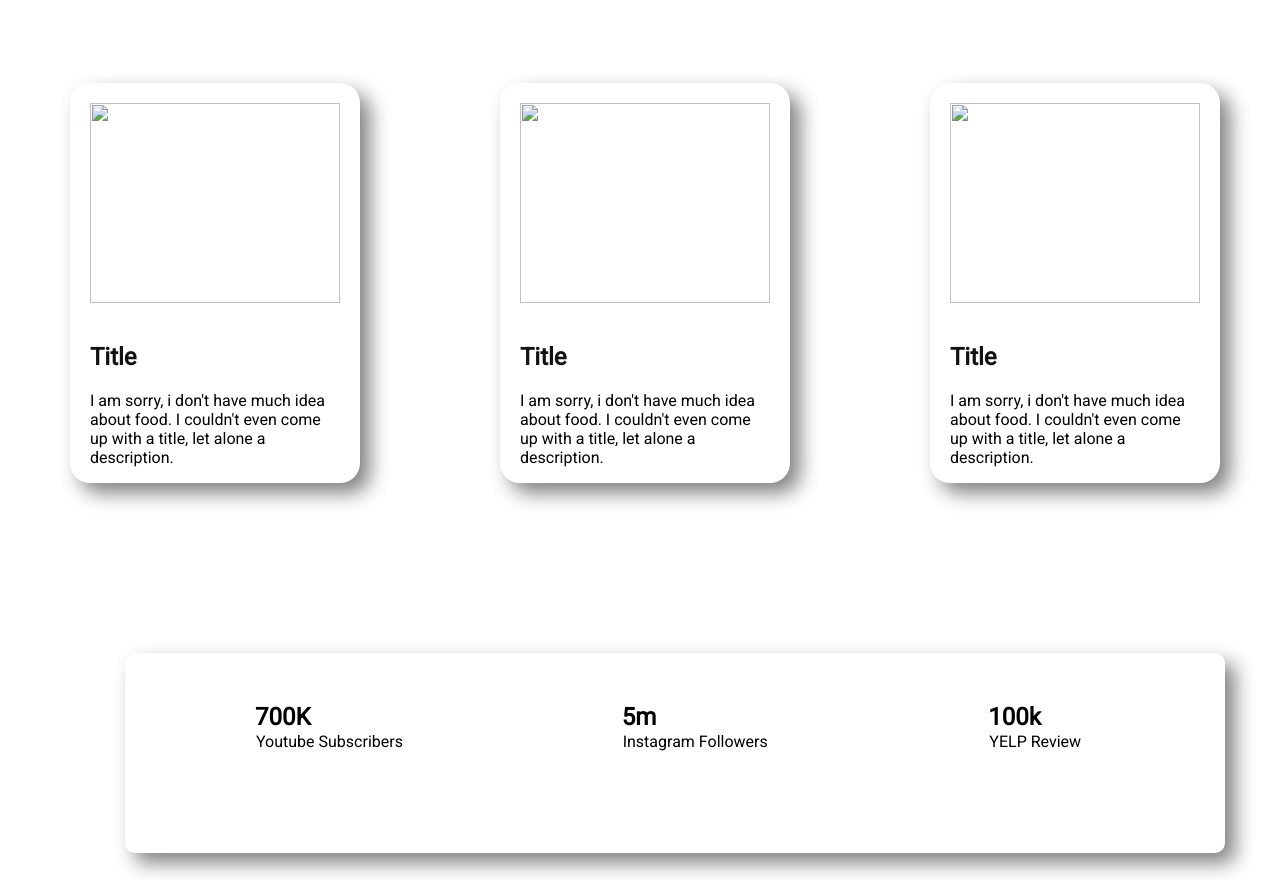
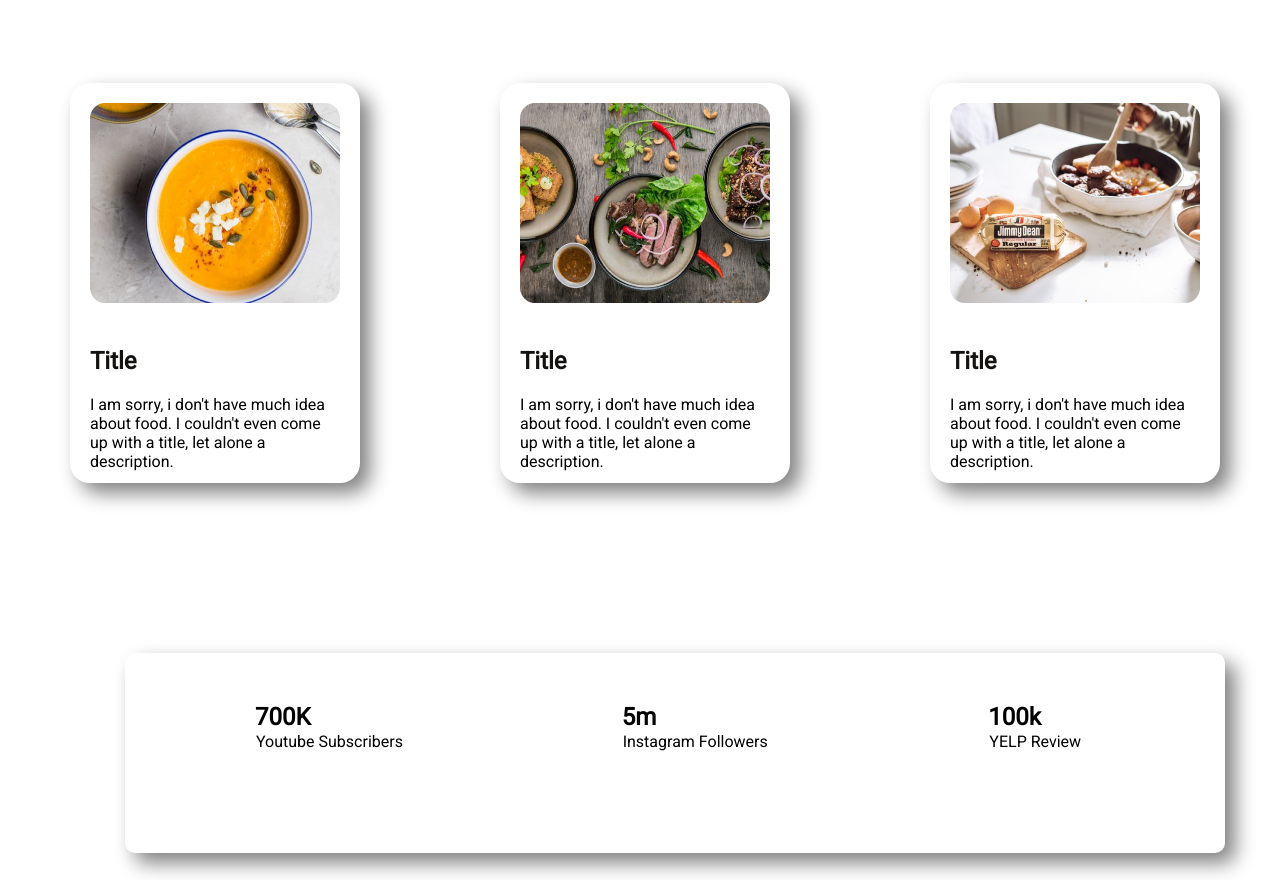
Before and after one commit to faimtonmoy/Food-Heaven, a plain HTML site: page index.html in a window 1280 px wide. Shown: the part 1319-2199 px from the top of the page. Drawn offline with Linux system fonts and the light colour scheme; the site is published under a folder, as on GitHub Pages, so addresses that start at the root find nothing.

Commit message:
recipe photo testing

```diff
--- a/index.html
+++ b/index.html
@@ -43,21 +43,21 @@
         </p>
         <div class="box">
             <div class="box-element">
-                <img src="/images/food/Project Cover.png" alt="">
+                <img src="./images/food/Project Cover.png" alt="">
                 <h2>Title</h2>
                 <p>I am sorry, i don't have much idea about food.
                 I couldn't even come up with a title, let alone a description.
                 </p>
             </div>
             <div class="box-element">
-                <img src="/images/food/Project Cover1.jpg" alt="">
+                <img src="./images/food/Project Cover1.jpg" alt="">
                 <h2>Title</h2>
                 <p>I am sorry, i don't have much idea about food.
                 I couldn't even come up with a title, let alone a description.
                 </p>
             </div>
             <div class="box-element">
-                <img src="/images/food/Project Cover.jpg" alt="">
+                <img src="./images/food/Project Cover.jpg" alt="">
                 <h2>Title</h2>
                 <p>I am sorry, i don't have much idea about food.
                 I couldn't even come up with a title, let alone a description.
```
